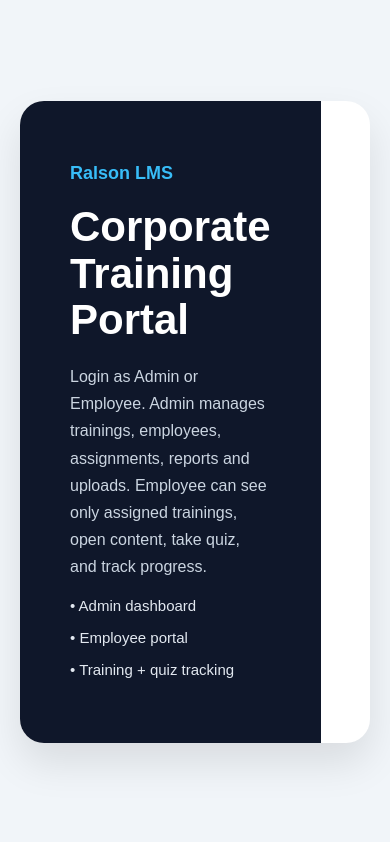
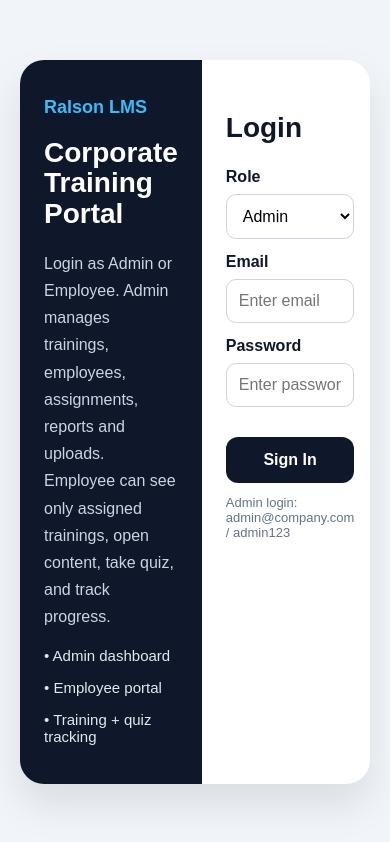
Before and after one commit to ShivaMishra-HRAnalytics/Ralson-LMS, a React (Vite) app: page / in a window 390 px wide. Built offline with nearby package versions, Linux system fonts and the light colour scheme.

Commit message:
responsive scaling fix

```diff
--- a/src/App.jsx
+++ b/src/App.jsx
@@ -1377,8 +1377,8 @@ const styles = {
     background: "#f8fafc",
   },
   sidebar: {
-    width: "260px",
-    minWidth: "260px",
+  width: "clamp(220px, 18vw, 260px)",
+  minWidth: "220px",
   flexShrink: 0,
   background: "#0f172a",
   color: "white",
@@ -1392,7 +1392,7 @@ const styles = {
   logo: {
   color: "#38bdf8",
   margin: 0,
-    fontSize: "24px",
+  fontSize: "clamp(20px, 1.6vw, 24px)",
 },
   sublogo: {
     fontSize: "12px",
@@ -1468,7 +1468,7 @@ const styles = {
   flex: 1,
   width: "100%",
   minWidth: 0,
-    padding: "34px",
+  padding: "clamp(20px, 2vw, 34px)",
   boxSizing: "border-box",
 },
   smallTitle: {
@@ -1479,7 +1479,7 @@ const styles = {
   title: {
   marginTop: "8px",
   marginBottom: "24px",
-    fontSize: "40px",
+  fontSize: "clamp(28px, 3vw, 40px)",
   lineHeight: 1.1,
   color: "#0f172a",
 },
@@ -1573,7 +1573,7 @@ const styles = {
   },
   statNumber: {
   margin: "0 0 10px 0",
-    fontSize: "34px",
+  fontSize: "clamp(24px, 2.5vw, 34px)",
   color: "#0f172a",
 },
   grid2: {
@@ -1603,7 +1603,7 @@ const styles = {
   },
   sectionTitle: {
   margin: 0,
-    fontSize: "22px",
+  fontSize: "clamp(18px, 1.8vw, 22px)",
 },
   tag: {
     display: "inline-flex",
@@ -1816,7 +1816,7 @@ const styles = {
     padding: "20px",
   },
   loginCard: {
-    width: "980px",
+  width: "min(980px, 96vw)",
   maxWidth: "100%",
   display: "grid",
   gridTemplateColumns: "1fr 1fr",
@@ -1828,10 +1828,10 @@ const styles = {
   loginLeft: {
   background: "#0f172a",
   color: "white",
-    padding: "50px",
+  padding: "clamp(24px, 4vw, 50px)",
 },
   loginRight: {
-    padding: "50px",
+  padding: "clamp(24px, 4vw, 50px)",
 },
   loginBrand: {
     color: "#38bdf8",
@@ -1839,7 +1839,7 @@ const styles = {
     marginBottom: "20px",
   },
   loginTitle: {
-    fontSize: "42px",
+  fontSize: "clamp(28px, 3vw, 42px)",
   margin: "20px 0",
   color: "#ffffff",
   lineHeight: "1.1",
@@ -1855,7 +1855,7 @@ const styles = {
     fontSize: "15px",
   },
   loginHeading: {
-    fontSize: "40px",
+  fontSize: "clamp(28px, 3vw, 40px)",
   marginBottom: "24px",
   color: "#0f172a",
 },
```
Lines whose indentation alone changed are shown as unchanged.
